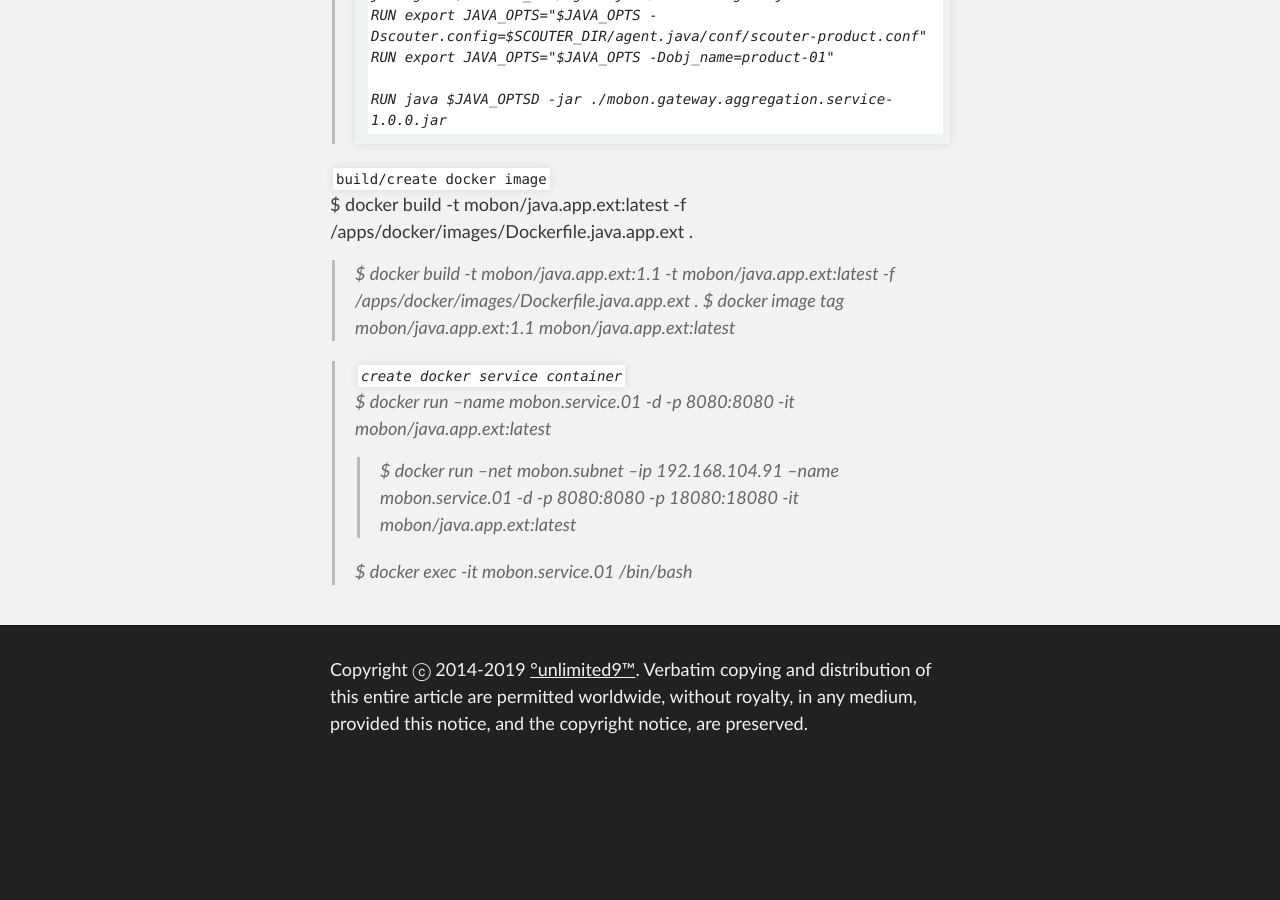
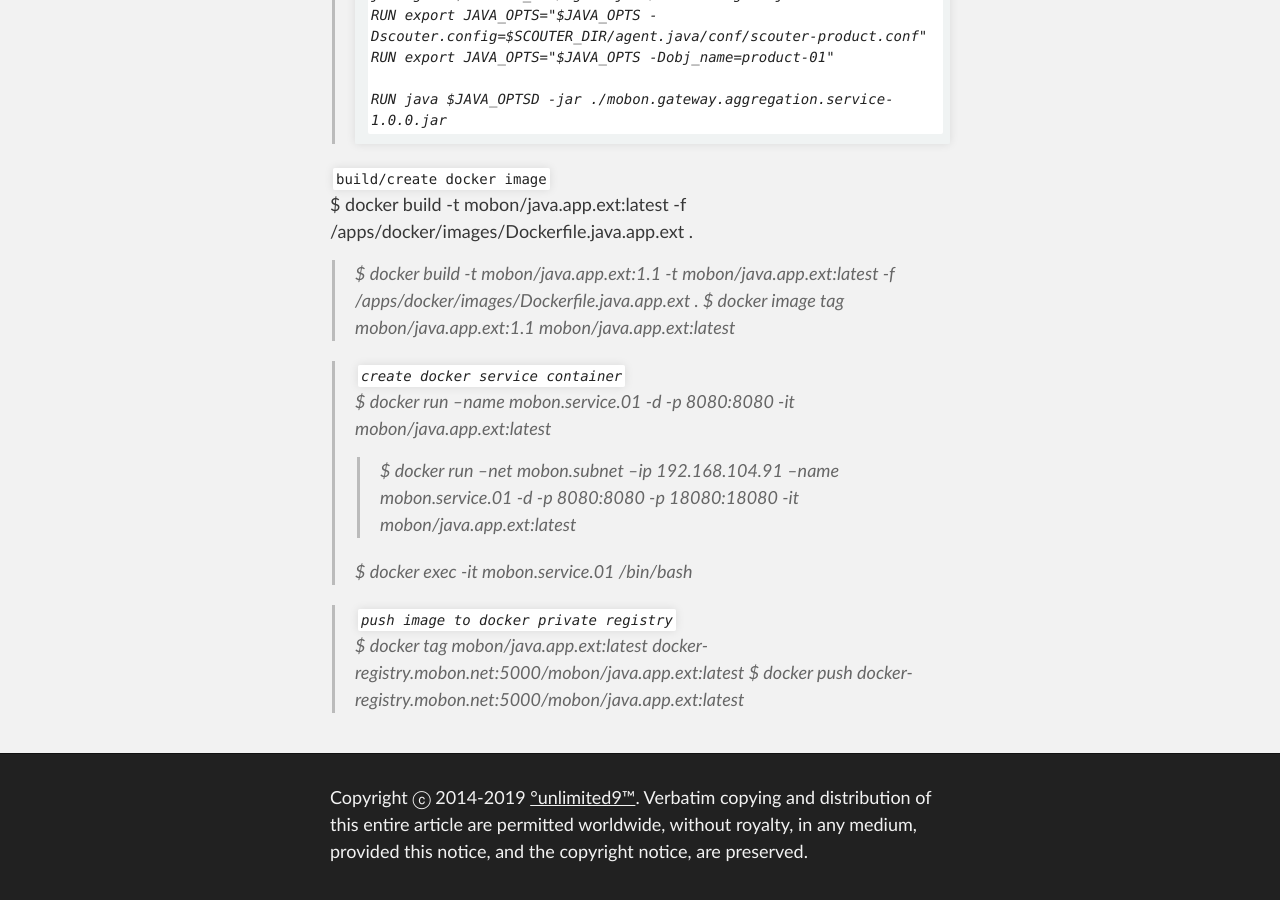
Before and after one commit to unlimited9/unlimited9.github.com, a Jekyll site: the page built from reference.notes/TA/cloud/docker/create.image.n.container.md, in a window 1280 px wide and 900 px high, scrolled down 8224 px. Built offline with Jekyll 4.4.1, drawn with Linux system fonts in a browser that asks for light colours; our own code applies the rules of GitHub Pages for plain Markdown files; before the commit the page ends 8996 px from its top, so only the background shows below that.

Commit message:
Update create.image.n.container.md

```diff
--- a/reference.notes/TA/cloud/docker/create.image.n.container.md
+++ b/reference.notes/TA/cloud/docker/create.image.n.container.md
@@ -272,3 +272,7 @@ $ docker build -t mobon/java.app.ext:latest -f /apps/docker/images/Dockerfile.ja
 >>$ docker run --net mobon.subnet --ip 192.168.104.91 --name mobon.service.01 -d -p 8080:8080 -p 18080:18080 -it mobon/java.app.ext:latest
 >
 >$ docker exec -it mobon.service.01 /bin/bash
+
+>`push image to docker private registry`
+>$ docker tag mobon/java.app.ext:latest docker-registry.mobon.net:5000/mobon/java.app.ext:latest
+>$ docker push docker-registry.mobon.net:5000/mobon/java.app.ext:latest
```
